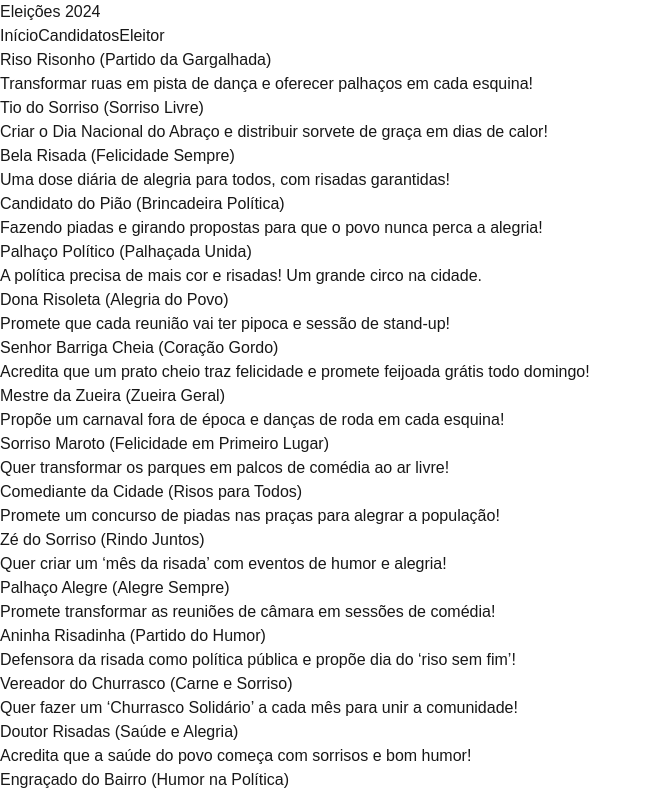
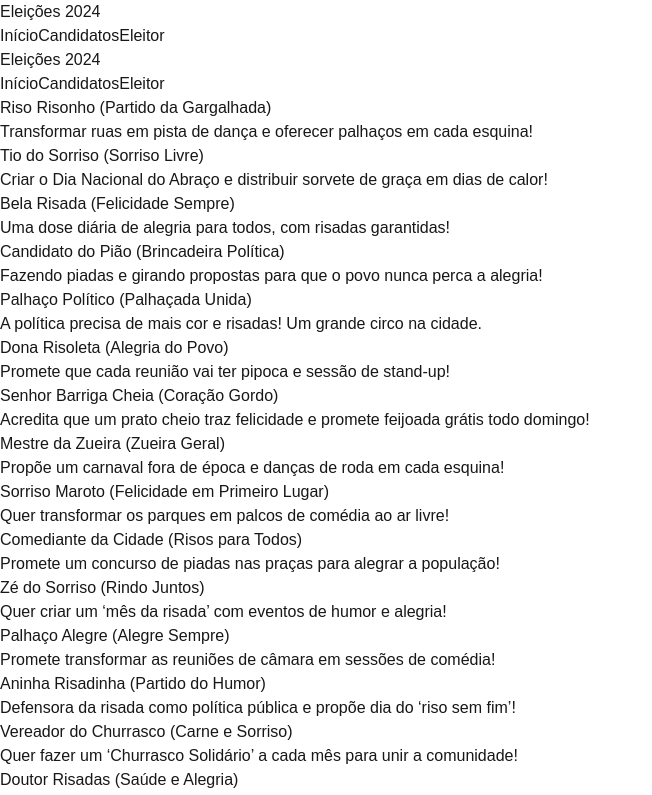
Before and after one commit to leoziondev/proj-cod3r-urna-eletronica, a Next.js app: page /candidato in a window 1280 px wide. Shown: the top 795 px of the page, without its empty margins (0-652 px from the left). Built offline with nearby package versions, Linux system fonts and the light colour scheme.

Commit message:
feat: create admin layout

```diff
--- /dev/null
+++ b/src/app/(admin)/layout.tsx
@@ -0,0 +1,9 @@
+import LayoutVotacao from "@/components/shared/LayoutVotacao";
+
+export default function Layout({
+    children,
+  }: Readonly<{
+    children: React.ReactNode;
+  }>) {
+    return <LayoutVotacao>{children}</LayoutVotacao>
+}
```
